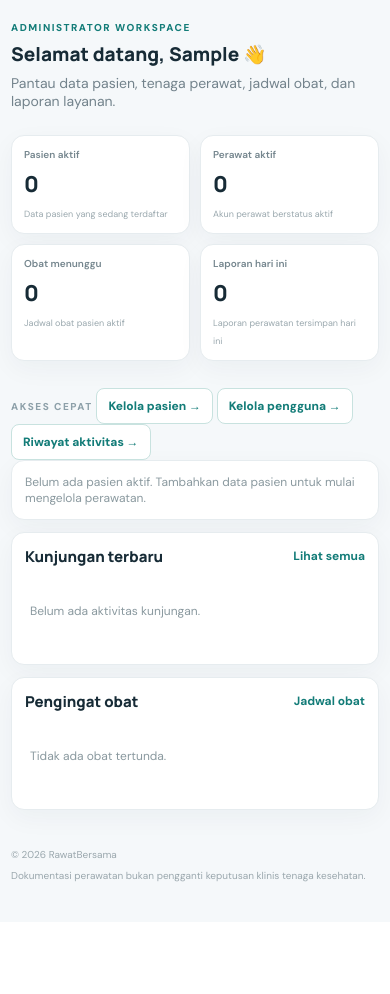
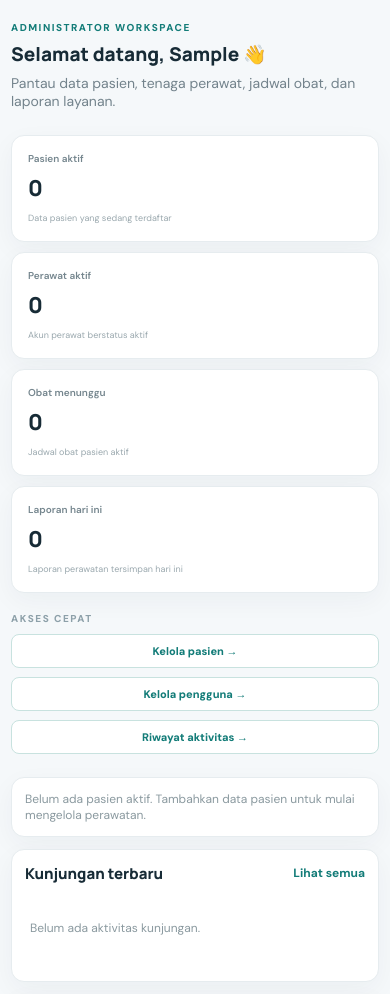
Before and after one commit to AnnisaTyas4/rawat-bersama, a PHP site: page / in a window 390 px wide. Shown: the part 70-1064 px from the top of the page. Before the commit the page ends 952 px from the top, so only its background shows below. Run offline with PHP 8.4, Linux system fonts and the light colour scheme; the visitor is signed in with stand-in values (Sample User, id 1); data that the repository does not hold is empty.

Commit message:
Style responsive dashboards for each account role

```diff
--- a/assets/style.css
+++ b/assets/style.css
@@ -100,3 +100,25 @@ input,select,textarea,button{max-width:100%}
 @media(max-width:760px){
   .sidebar{height:100dvh;max-height:100vh;overflow-y:auto;overscroll-behavior-y:contain}
 }
+
+/* Role-specific dashboard layout */
+.selected-patient-pill{display:grid;gap:5px;min-width:210px;padding:11px 14px;border:1px solid var(--line);border-radius:10px;background:#fff}
+.selected-patient-pill span{font-size:10px;color:var(--muted);font-weight:700}
+.selected-patient-pill b{font-size:13px;color:var(--ink)}
+.dashboard-shortcuts{display:flex;align-items:center;gap:9px;flex-wrap:wrap;margin:-8px 0 23px}
+.dashboard-shortcuts>.eyebrow{margin-right:4px}
+.dashboard-shortcuts .btn{font-size:11px}
+@media(max-width:900px){
+ .stat-grid{grid-template-columns:repeat(2,minmax(0,1fr))}
+}
+@media(max-width:760px){
+ .welcome-row{align-items:stretch;flex-direction:column}
+ .patient-filter,.selected-patient-pill{width:100%;min-width:0}
+ .dashboard-shortcuts{align-items:stretch}
+ .dashboard-shortcuts>.eyebrow{width:100%}
+ .dashboard-shortcuts .btn{flex:1 1 100%;justify-content:center}
+}
+@media(max-width:420px){
+ .stat-grid{grid-template-columns:1fr}
+ .stat-card{padding:16px}
+}
```
